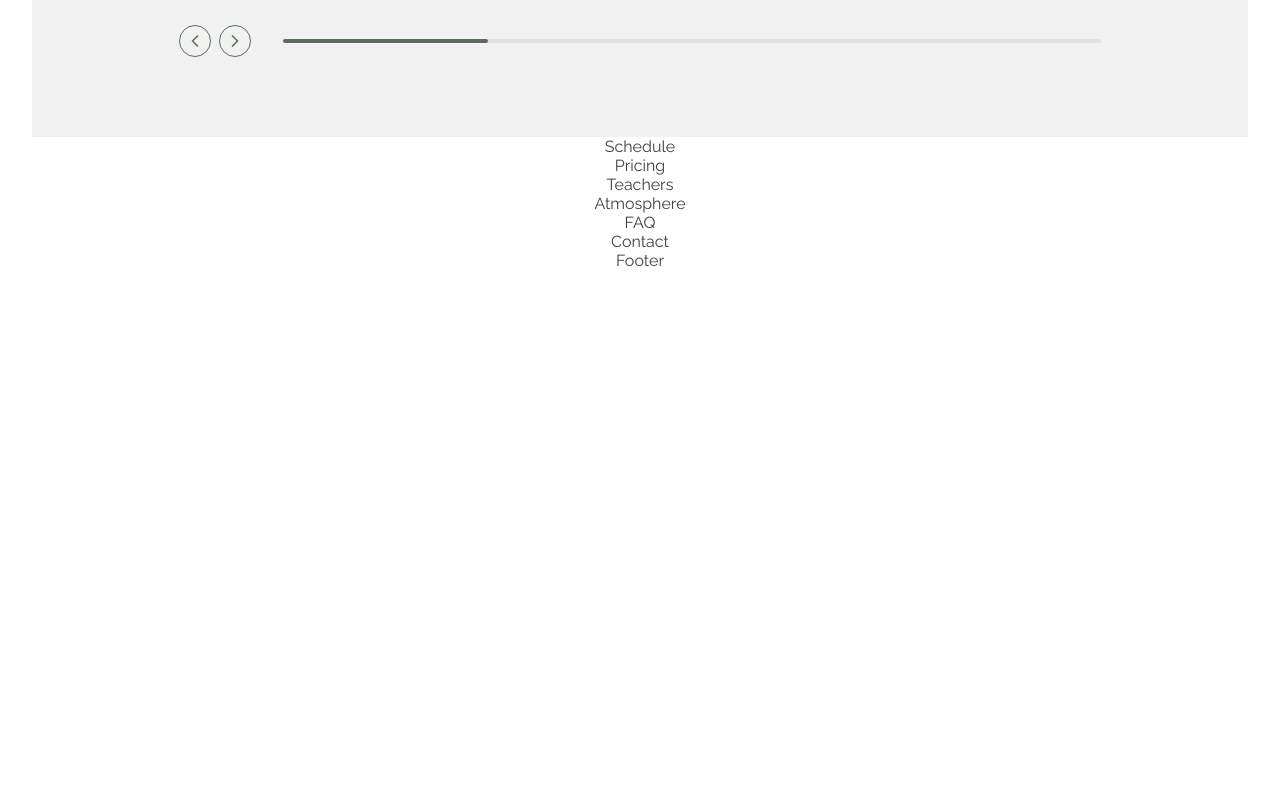
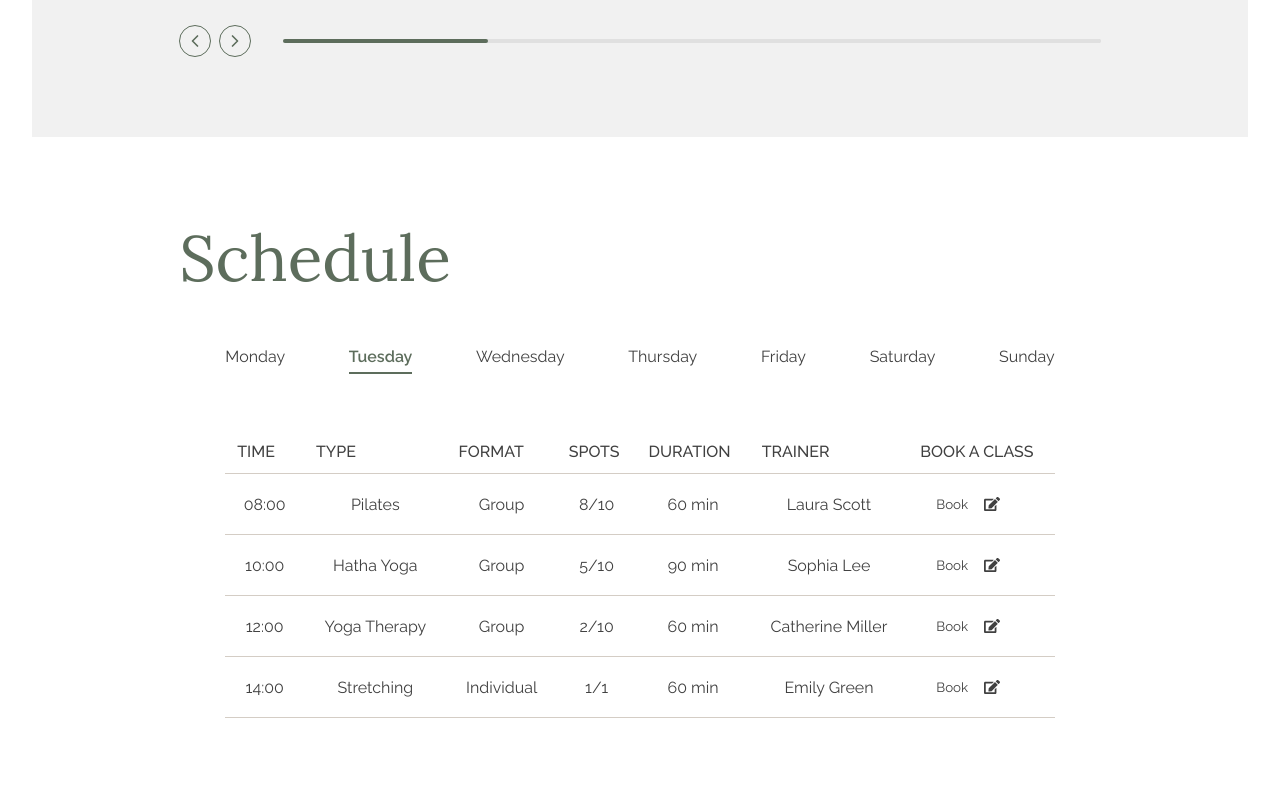
Before and after one commit to rahilevych/bodhi-balance, a React (Vite) app in the folder frontend/: page / in a window 1280 px wide. Shown: the part 2620-3420 px from the top of the page. Before the commit the page ends 2922 px from the top, so only its background shows below. Built offline with nearby package versions, Linux system fonts and the light colour scheme.

Commit message:
refactor:update schedule section

```diff
--- a/frontend/src/components/Schedule/Schedule.module.css
+++ b/frontend/src/components/Schedule/Schedule.module.css
@@ -0,0 +1,52 @@
+.schedule {
+  display: flex;
+  align-items: center;
+  justify-content: center;
+  background-color: var(--first-color);
+  width: 100%;
+  height: auto;
+  padding: 5rem 2rem;
+}
+.days {
+  display: flex;
+  align-items: center;
+  justify-content: center;
+  width: 90%;
+  height: auto;
+}
+.days > ul {
+  display: flex;
+  flex-direction: row;
+  text-decoration: none;
+  list-style: none;
+  justify-content: space-between;
+  align-items: center;
+  width: 100%;
+}
+.days > ul > li {
+  cursor: pointer;
+}
+.active {
+  position: relative;
+  font-weight: 600;
+  color: var(--third-color);
+}
+.active::after {
+  content: '';
+  position: absolute;
+  left: 0;
+  bottom: -0.5rem;
+  width: 100%;
+  height: 2px;
+  background-color: var(--third-color);
+}
+@media (max-width: 1024px) {
+  .days {
+    width: 100%;
+    font-size: 0.75rem;
+  }
+  .days > ul {
+    flex-wrap: wrap;
+    gap: 2rem;
+  }
+}
--- a/frontend/src/components/Schedule/Schedule.tsx
+++ b/frontend/src/components/Schedule/Schedule.tsx
@@ -1,7 +1,48 @@
+import { useState } from 'react';
 import styles from './Schedule.module.css';
+import ScheduleTable from './ScheduleTable';
+export const daysOfWeek = [
+  'Monday',
+  'Tuesday',
+  'Wednesday',
+  'Thursday',
+  'Friday',
+  'Saturday',
+  'Sunday',
+];
+const Schedule = () => {
+  const today = new Date();
+  const jsDay = today.getDay();
+  const adjustedIndex = jsDay === 0 ? 6 : jsDay - 1;
+  const currentDay = daysOfWeek[adjustedIndex];
 
-const Schedule = () => {
-  return <section id='schedule'>Schedule</section>;
+  const [day, setDay] = useState<string>(currentDay);
+
+  const handleDayChange = (selectedDay: string) => {
+    console.log(selectedDay);
+    setDay(selectedDay);
+  };
+
+  return (
+    <section id='schedule' className={styles.schedule}>
+      <div className='container'>
+        <h2>Schedule</h2>
+        <div className={styles.days}>
+          <ul>
+            {daysOfWeek.map((weekDay, index) => (
+              <li
+                className={day === weekDay ? styles.active : ''}
+                key={index}
+                onClick={() => handleDayChange(weekDay)}>
+                {weekDay}
+              </li>
+            ))}
+          </ul>
+        </div>
+        <ScheduleTable day={day} />
+      </div>
+    </section>
+  );
 };
 
 export default Schedule;
```
